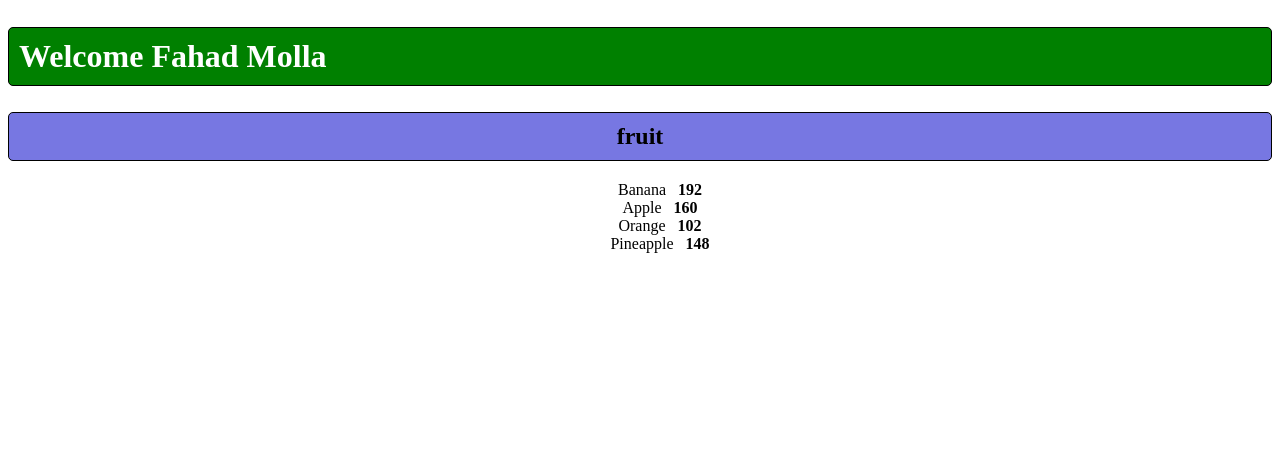
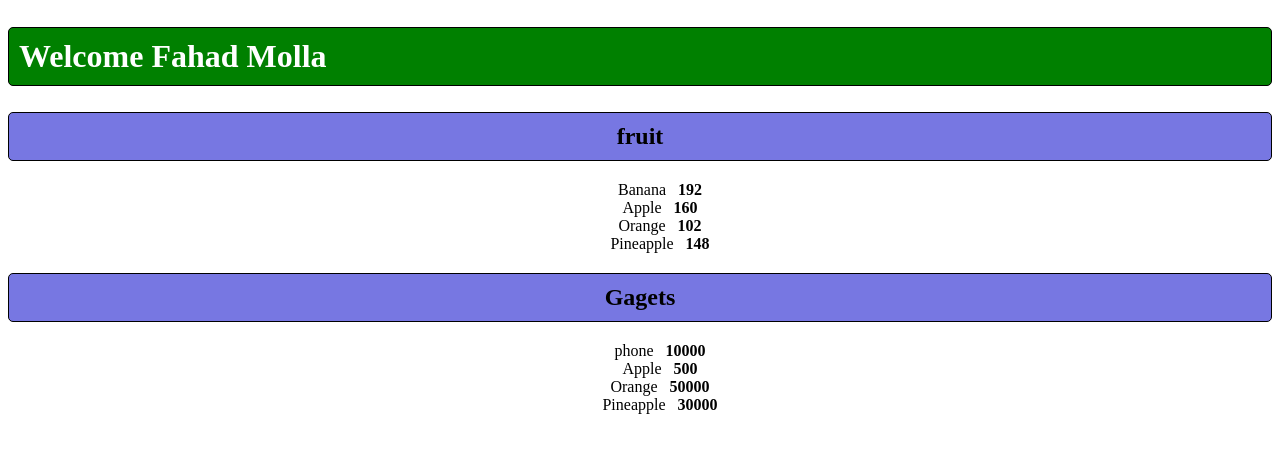
Before and after one commit to AlFahad47/react-basics-practice, a React (Vite) app: page / in a window 1280 px wide. Shown: the top 452 px of the page. Built offline with nearby package versions, Linux system fonts and the light colour scheme.

Commit message:
list component updated

```diff
--- a/src/App.jsx
+++ b/src/App.jsx
@@ -12,6 +12,14 @@ function App() {
     {id:3,name:"Orange",calories:102},
     {id:4,name:"Pineapple",calories:148},
   ];
+  const gagets = [
+    {id:1,name:"phone",calories:10000},
+    {id:2,name:"Apple",calories:500},
+    {id:3,name:"Orange",calories:50000},
+    {id:4,name:"Pineapple",calories:30000},
+  ];
+
+
 
   return (
     <>
@@ -23,8 +31,10 @@ function App() {
     <Student age={12} isStudent={true} name="Hero Alom" />
     <Student/>
     <Footer/>  */}
-    <UserGreeting isLoggedIn={"true"} username="Fahad Molla" />
-    <List  items={fruits} category="fruit"/>
+    <UserGreeting isLoggedIn={true} username="Fahad Molla" />
+    { fruits.length > 0 &&     <List  items={fruits} category="fruit"/> }
+
+    { gagets.length > 0 &&     <List  items={gagets} category="Gagets"/> }
 
     </>
   );
```
Also changed, not shown: src/List.jsx (+9 -0 lines).
